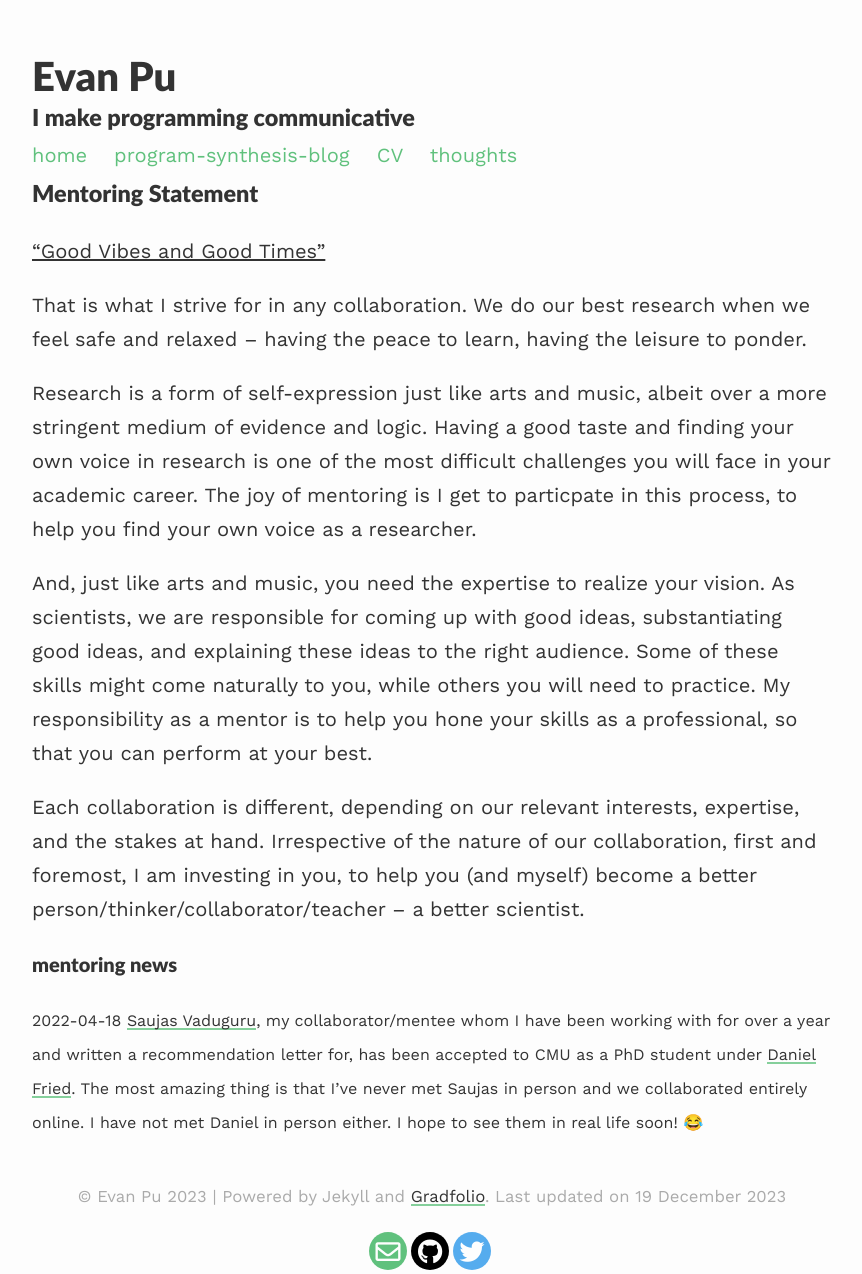
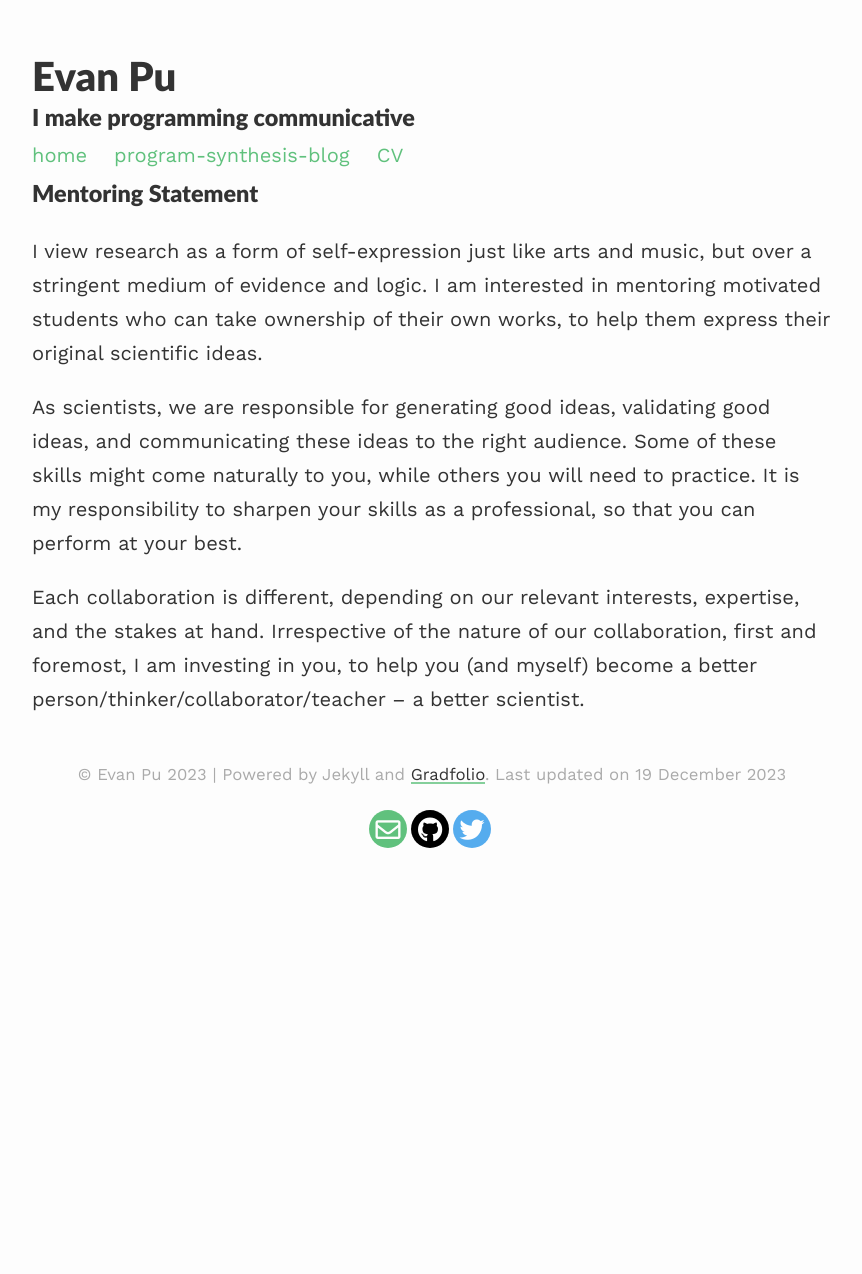
Before and after one commit to evanthebouncy/evanthebouncy.github.io, a Jekyll site: the page built from _pages/mentoring-statement.md, in a window 1280 px wide. Shown: the whole page, without its empty margins (208-1070 px from the left). Built offline with Jekyll 4.4.1, drawn with Linux system fonts in a browser that asks for light colours; nearby versions of some CDN libraries; after the commit the page ends 980 px from its top, so only the background shows below that.

Commit message:
push push

```diff
--- a/_includes/navigation.html
+++ b/_includes/navigation.html
@@ -3,7 +3,7 @@
         <!-- <a href="{{site.baseurl}}/projects/">Projects</a> -->
         <a href="https://evanthebouncy.github.io/program-synthesis-minimal/">program-synthesis-blog</a>
         <a href="{{site.baseurl}}/assets/CV.pdf">CV</a>
-        <a href="{{site.baseurl}}/thoughts/">thoughts</a>
+        <!-- <a href="{{site.baseurl}}/thoughts/">thoughts</a> -->
 
         <!-- <a href="{{site.baseurl}}/archive/">Archive</a> -->
 </div>
--- a/_pages/mentoring-statement.md
+++ b/_pages/mentoring-statement.md
@@ -7,16 +7,17 @@ published: true
 
 ### Mentoring Statement
 
-<ins> "Good Vibes and Good Times" </ins>
+<!-- Great research happens when a group of motivated people are placed in an environment
 
-That is what I strive for in any collaboration. We do our best research when we feel safe and relaxed -- having the peace to learn, having the leisure to ponder.
+We do our best research when we feel safe and relaxed -- having the peace to learn, having the leisure to ponder.  -->
 
-Research is a form of self-expression just like arts and music, albeit over a more stringent medium of evidence and logic. Having a good taste and finding your own voice in research is one of the most difficult challenges you will face in your academic career. The joy of mentoring is I get to particpate in this process, to help you find your own voice as a researcher.
+I view research as a form of self-expression just like arts and music, but over a stringent medium of evidence and logic. I am interested in mentoring motivated students who can take ownership of their own works, to help them express their original scientific ideas.
 
-And, just like arts and music, you need the expertise to realize your vision. As scientists, we are responsible for coming up with good ideas, substantiating good ideas, and explaining these ideas to the right audience. Some of these skills might come naturally to you, while others you will need to practice. My responsibility as a mentor is to help you hone your skills as a professional, so that you can perform at your best.
+<!-- Having a good taste -- asking the right scientific questions -- is one of the most difficult challenges you will face in your academic career. In mentoring you, I will help you shape own voice as a researcher.  -->
+As scientists, we are responsible for generating good ideas, validating good ideas, and communicating these ideas to the right audience. Some of these skills might come naturally to you, while others you will need to practice. It is my responsibility to sharpen your skills as a professional, so that you can perform at your best.
 
 Each collaboration is different, depending on our relevant interests, expertise, and the stakes at hand. Irrespective of the nature of our collaboration, first and foremost, I am investing in you, to help you (and myself) become a better person/thinker/collaborator/teacher -- a better scientist.
 
 
-#### mentoring news
-<span style="font-size:0.8em;"> 2022-04-18 [Saujas Vaduguru](https://twitter.com/saujasv), my collaborator/mentee whom I have been working with for over a year and written a recommendation letter for, has been accepted to CMU as a PhD student under [Daniel Fried](https://twitter.com/dan_fried). The most amazing thing is that I've never met Saujas in person and we collaborated entirely online. I have not met Daniel in person either. I hope to see them in real life soon! 😂 </span>
+<!-- #### mentoring news
+<span style="font-size:0.8em;"> 2022-04-18 [Saujas Vaduguru](https://twitter.com/saujasv), my collaborator/mentee whom I have been working with for over a year and written a recommendation letter for, has been accepted to CMU as a PhD student under [Daniel Fried](https://twitter.com/dan_fried). The most amazing thing is that I've never met Saujas in person and we collaborated entirely online. I have not met Daniel in person either. I hope to see them in real life soon! 😂 </span> -->
```
Also changed, not shown: index.md (+5 -3 lines).
